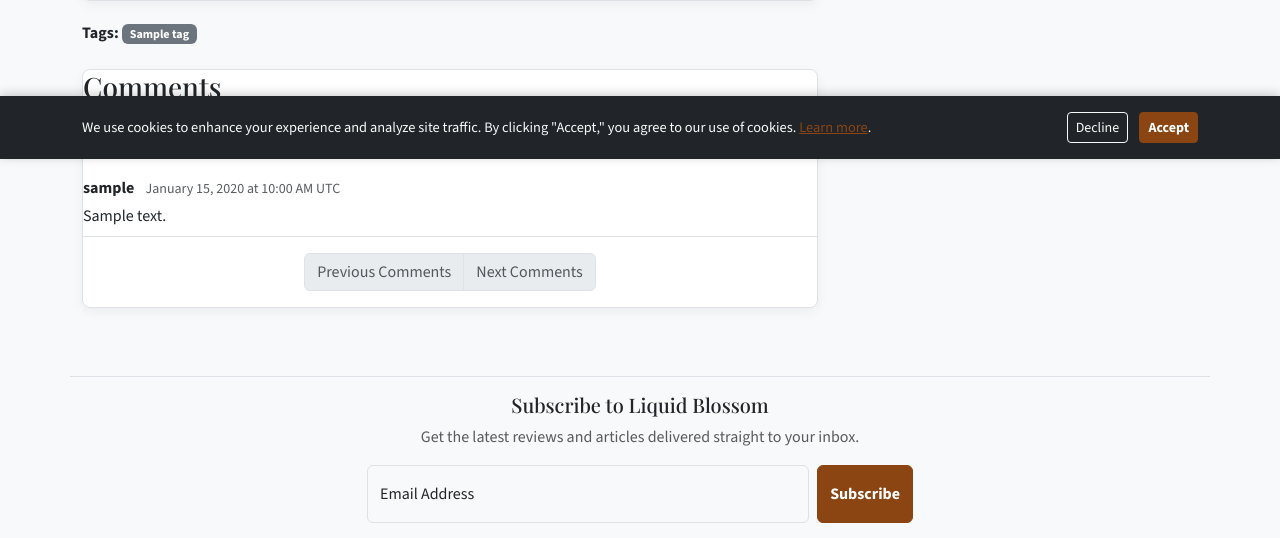
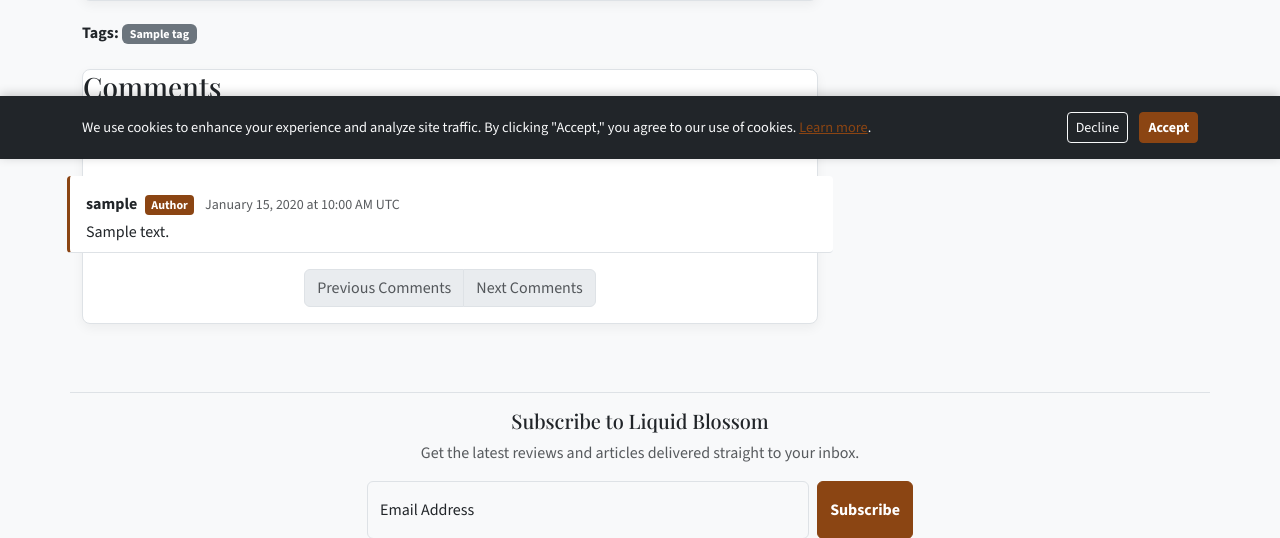
Before and after one commit to kylemdonovan/FragranceBlog, a Flask app: a page that uses app/templates/post.html in a window 1280 px wide. Shown: the part 641-1179 px from the top of the page. Run offline with Flask 3, Linux system fonts and the light colour scheme; tables that the repository leaves empty hold one stand-in row (values such as "Sample post"); grey boxes marked "Sample" are stand-in pictures; parts of the project's set-up code (start-up, migrations or seed data) failed here and were passed over; some libraries are stand-ins or nearby versions; some web fonts are replaced.

Commit message:
Added author/admin specific comment tags to denote authorship with style a la kyle

```diff
--- a/app/static/style.css
+++ b/app/static/style.css
@@ -146,3 +146,26 @@ a:hover {
     color: var(--link-color, #D4AF37);
     text-decoration: underline;
 }
+
+/* --- ADMIN COMMENT HIGHLIGHTING --- */
+.admin-comment {
+    background-color: var(--card-bg); /* Use the card background as a base */
+    border-left: 3px solid var(--link-color, #8B4513); /* Use your theme's link color for the border */
+    padding: 1rem;
+    margin-left: -1rem; /* Adjust padding to align with other comments */
+    margin-right: -1rem;
+    border-radius: 4px;
+}
+
+/* Add a small "Author" badge to the admin's username */
+.admin-comment strong::after {
+    content: 'Author';
+    font-size: 0.75em;
+    font-weight: bold;
+    color: var(--button-primary-text);
+    background-color: var(--link-color);
+    padding: 2px 6px;
+    border-radius: 4px;
+    margin-left: 8px;
+    vertical-align: middle;
+}
--- a/app/templates/post.html
+++ b/app/templates/post.html
@@ -127,7 +127,7 @@
 
         {# Display Existing Comments with Edit/Delete Functionality #}
         {% for comment in comments %}
-            <div class="comment border-bottom pb-2 mb-3" id="comment-{{ comment.id }}">
+            <div class="comment border-bottom pb-2 mb-3 {% if comment.commenter.is_admin %}admin-comment{% endif %}" id="comment-{{ comment.id }}">
                 <div class="d-flex justify-content-between align-items-center mb-1">
                     {# Left side: Author and Timestamp #}
                     <div>
```
